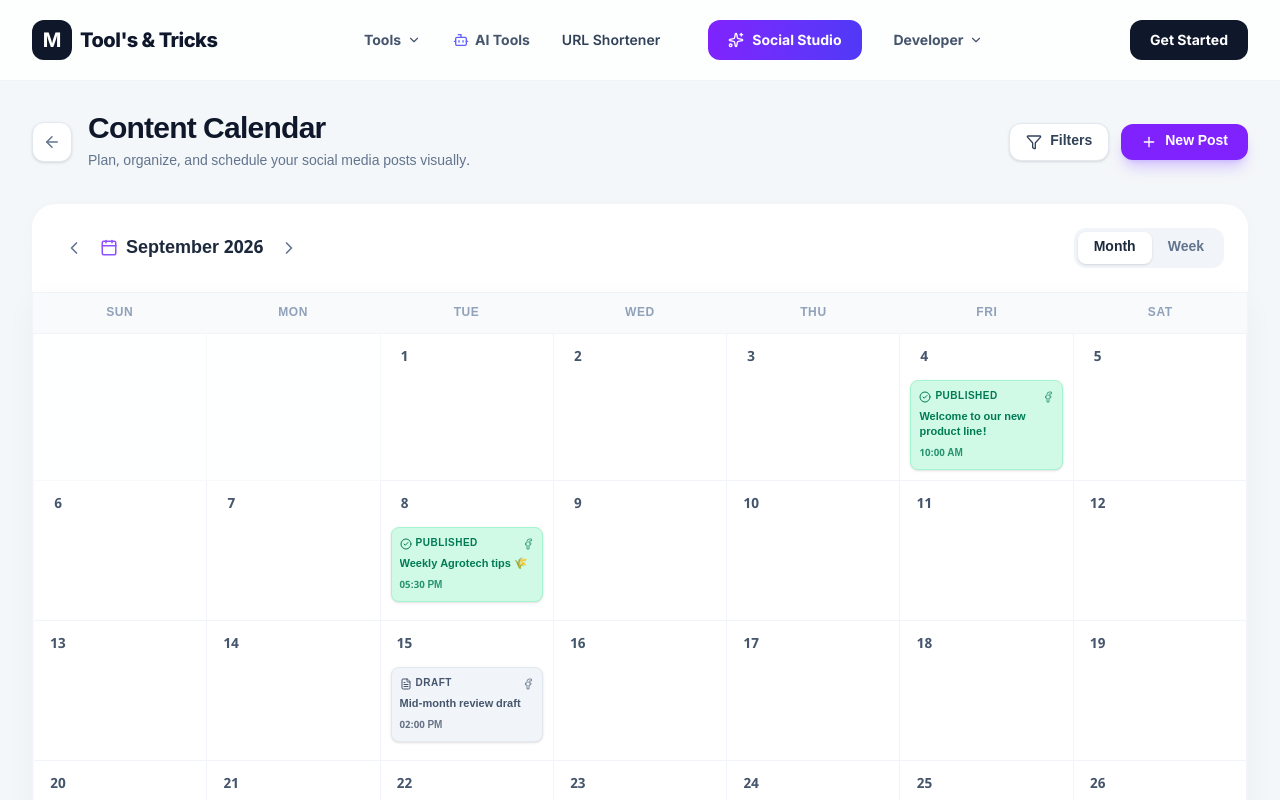
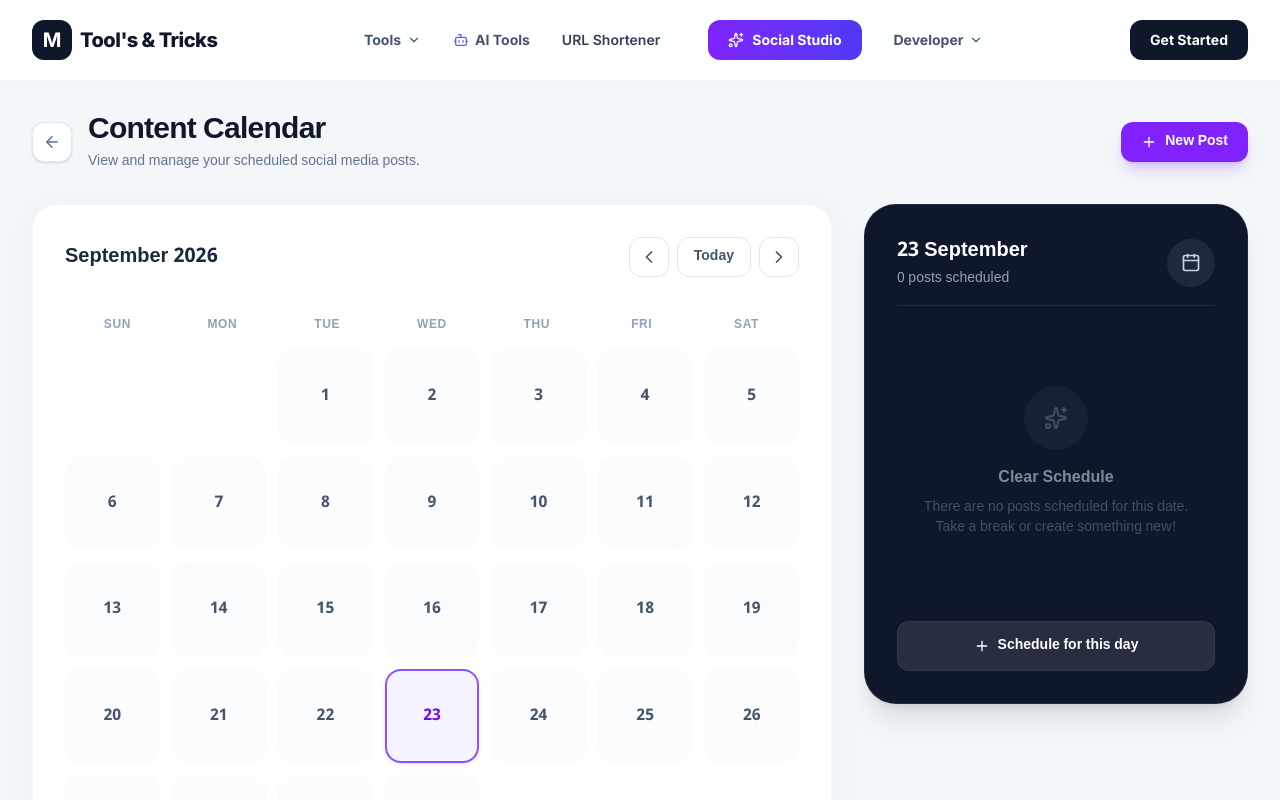
Before and after one commit to rashid-hash/tools-and-tricks, a Next.js app: page /social-studio/calendar in a window 1280 px wide. Shown: the top 800 px of the page. Built offline with nearby package versions, Linux system fonts and the light colour scheme.

Commit message:
Ai tools update and adding

```diff
--- a/app/social-studio/calendar/page.tsx
+++ b/app/social-studio/calendar/page.tsx
@@ -1,77 +1,73 @@
 "use client";
 
-import React, { useState } from "react";
+import React, { useState, useEffect } from "react";
 import { Noto_Sans_Bengali } from "next/font/google";
 import Link from "next/link";
 import {
-  ArrowLeft, ChevronLeft, ChevronRight,
-  Filter, Plus, Clock, CheckCircle2,
-  FileText, Calendar as CalendarIcon, Zap
+  ArrowLeft, ChevronLeft, ChevronRight, Plus,
+  Calendar as CalendarIcon, Clock, Image as ImageIcon,
+  Sparkles, CheckCircle2, MoreHorizontal
 } from "lucide-react";
 
 const notoSansBengali = Noto_Sans_Bengali({ subsets: ["bengali"], weight: ["400", "500", "600", "700"] });
 
 // Custom Facebook Icon
-const FacebookIcon = ({ size = 16, className = "" }) => (
+const FacebookIcon = ({ size = 24, className = "" }) => (
   <svg xmlns="http://www.w3.org/2000/svg" width={size} height={size} viewBox="0 0 24 24" fill="none" stroke="currentColor" strokeWidth="2" strokeLinecap="round" strokeLinejoin="round" className={className}>
     <path d="M18 2h-3a5 5 0 0 0-5 5v3H7v4h3v8h4v-8h3l1-4h-4V7a1 1 0 0 1 1-1h3z"/>
   </svg>
 );
 
-// Define a proper type for our posts to keep TypeScript happy
-interface ScheduledPost {
-  date: number;
-  time: string;
-  status: string;
-  content: string;
-  platform: string;
-  isAi?: boolean;
+export default function ContentCalendarPage() {
+  const [currentDate, setCurrentDate] = useState(new Date());
+  const [selectedDate, setSelectedDate] = useState(new Date());
+  const [scheduledPosts, setScheduledPosts] = useState<any[]>([]);
+
+  // Load scheduled posts from LocalStorage
+  useEffect(() => {
+    const savedPosts = localStorage.getItem('social_studio_scheduled_posts');
+    if (savedPosts) {
+      try {
+        setScheduledPosts(JSON.parse(savedPosts));
+      } catch (error) {
+        console.error("Failed to load posts", error);
       }
+    }
+  }, []);
 
-export default function ContentCalendarPage() {
-  const [currentMonth, setCurrentMonth] = useState("September 2026");
+  // Calendar Helper Functions
+  const getDaysInMonth = (year: number, month: number) => new Date(year, month + 1, 0).getDate();
+  const getFirstDayOfMonth = (year: number, month: number) => new Date(year, month, 1).getDay();
 
-  // Mock Calendar Data
-  const daysInMonth = Array.from({ length: 30 }, (_, i) => i + 1);
-  const startingEmptyDays = Array.from({ length: 2 }, (_, i) => i); // Month starts on Tuesday for Sept 2026 mock
+  const currentYear = currentDate.getFullYear();
+  const currentMonth = currentDate.getMonth();
 
-  const weekDays = ["Sun", "Mon", "Tue", "Wed", "Thu", "Fri", "Sat"];
+  const daysInMonth = getDaysInMonth(currentYear, currentMonth);
+  const firstDay = getFirstDayOfMonth(currentYear, currentMonth);
 
-  // Mock Scheduled Posts Data (Changed 'type' to 'status' to fix the TS error)
-  const scheduledPosts: ScheduledPost[] = [
-    { date: 4, time: "10:00 AM", status: "Published", content: "Welcome to our new product line!", platform: "FB" },
-    { date: 8, time: "05:30 PM", status: "Published", content: "Weekly Agrotech tips 🌾", platform: "FB" },
-    { date: 15, time: "02:00 PM", status: "Draft", content: "Mid-month review draft", platform: "FB" },
-    { date: 22, time: "07:00 PM", status: "Scheduled", content: "Upcoming webinar announcement 🚀", platform: "FB", isAi: true },
-    { date: 26, time: "09:00 AM", status: "Scheduled", content: "Customer success story video", platform: "FB" },
-    { date: 28, time: "08:15 PM", status: "Scheduled", content: "Top 5 farming techniques for 2026", platform: "FB", isAi: true },
-  ];
+  const monthNames = ["January", "February", "March", "April", "May", "June", "July", "August", "September", "October", "November", "December"];
+  const dayNames = ["Sun", "Mon", "Tue", "Wed", "Thu", "Fri", "Sat"];
 
-  const getStatusColor = (status: string) => {
-    switch(status) {
-      case "Published": return "bg-emerald-100 text-emerald-700 border-emerald-200";
-      case "Scheduled": return "bg-violet-100 text-violet-700 border-violet-200";
-      case "Draft": return "bg-slate-100 text-slate-600 border-slate-200";
-      default: return "bg-slate-100 text-slate-600";
-    }
+  const handlePrevMonth = () => setCurrentDate(new Date(currentYear, currentMonth - 1, 1));
+  const handleNextMonth = () => setCurrentDate(new Date(currentYear, currentMonth + 1, 1));
+
+  // Get formatted date string for matching (YYYY-MM-DD)
+  const getFormattedDate = (year: number, month: number, day: number) => {
+    return `${year}-${String(month + 1).padStart(2, '0')}-${String(day).padStart(2, '0')}`;
   };
 
-  const getStatusIcon = (status: string) => {
-    switch(status) {
-      case "Published": return <CheckCircle2 size={12} className="mr-1" />;
-      case "Scheduled": return <Clock size={12} className="mr-1" />;
-      case "Draft": return <FileText size={12} className="mr-1" />;
-      default: return null;
-    }
-  };
+  const selectedDateStr = getFormattedDate(selectedDate.getFullYear(), selectedDate.getMonth(), selectedDate.getDate());
+
+  // Filter posts for the selected day
+  const selectedDayPosts = scheduledPosts.filter(post => post.date === selectedDateStr);
 
   return (
     <div className={`min-h-screen bg-[#F4F7F9] font-sans ${notoSansBengali.className} text-slate-800 pb-20 pt-28`}>
 
-      <div className="max-w-[1400px] mx-auto px-4 md:px-8">
+      <div className="max-w-7xl mx-auto px-4 md:px-8">
 
-        {/* Header Section */}
-        <div className="flex flex-col md:flex-row md:items-center justify-between gap-4 mb-8">
+        {/* Header Navigation */}
+        <div className="flex flex-col sm:flex-row sm:items-center justify-between gap-4 mb-8">
           <div className="flex items-center gap-4">
             <Link href="/social-studio" className="w-10 h-10 rounded-xl bg-white border border-slate-200 flex items-center justify-center text-slate-500 hover:text-violet-600 hover:border-violet-200 hover:bg-violet-50 transition-all shadow-sm">
               <ArrowLeft size={18} />
@@ -81,130 +77,172 @@ export default function ContentCalendarPage() {
                 Content Calendar
               </h1>
               <p className="text-slate-500 text-sm font-medium mt-1">
-                Plan, organize, and schedule your social media posts visually.
+                View and manage your scheduled social media posts.
               </p>
             </div>
           </div>
 
-          <div className="flex items-center gap-3">
-            <button className="px-4 py-2 bg-white border border-slate-200 hover:border-slate-300 hover:bg-slate-50 text-slate-700 text-sm font-bold rounded-xl transition-all shadow-sm flex items-center gap-2">
-              <Filter size={16} /> Filters
-            </button>
-            <Link href="/social-studio/create" className="px-5 py-2 bg-violet-600 hover:bg-violet-700 text-white text-sm font-bold rounded-xl transition-all shadow-lg shadow-violet-500/30 flex items-center gap-2">
+          <Link href="/social-studio/create" className="inline-flex items-center justify-center gap-2 px-5 py-2.5 bg-violet-600 hover:bg-violet-700 text-white text-sm font-bold rounded-xl transition-all shadow-lg shadow-violet-500/30">
             <Plus size={16} /> New Post
           </Link>
         </div>
-        </div>
+
+        <div className="grid grid-cols-1 xl:grid-cols-12 gap-8">
+
+          {/* Left Column: Interactive Calendar Grid */}
+          <div className="xl:col-span-8">
+            <div className="bg-white rounded-[24px] shadow-[0_8px_30px_rgb(0,0,0,0.04)] border border-slate-100 p-6 md:p-8">
 
               {/* Calendar Controls */}
-        <div className="bg-white rounded-t-[24px] border-b border-slate-100 p-4 md:p-6 flex flex-col sm:flex-row justify-between items-center gap-4 shadow-[0_4px_20px_rgb(0,0,0,0.02)]">
+              <div className="flex items-center justify-between mb-8">
+                <h2 className="text-xl font-black text-slate-800">
+                  {monthNames[currentMonth]} {currentYear}
+                </h2>
                 <div className="flex items-center gap-2">
-            <button className="p-2 hover:bg-slate-100 rounded-lg text-slate-500 transition-colors">
+                  <button onClick={handlePrevMonth} className="w-10 h-10 rounded-xl border border-slate-200 flex items-center justify-center text-slate-600 hover:bg-slate-50 hover:text-violet-600 transition-colors">
                     <ChevronLeft size={20} />
                   </button>
-            <h2 className="text-lg font-extrabold text-slate-800 min-w-[160px] text-center flex items-center justify-center gap-2">
-              <CalendarIcon size={18} className="text-violet-500" /> {currentMonth}
-            </h2>
-            <button className="p-2 hover:bg-slate-100 rounded-lg text-slate-500 transition-colors">
+                  <button onClick={() => setCurrentDate(new Date())} className="px-4 h-10 rounded-xl border border-slate-200 flex items-center justify-center text-sm font-bold text-slate-600 hover:bg-slate-50 hover:text-violet-600 transition-colors">
+                    Today
+                  </button>
+                  <button onClick={handleNextMonth} className="w-10 h-10 rounded-xl border border-slate-200 flex items-center justify-center text-slate-600 hover:bg-slate-50 hover:text-violet-600 transition-colors">
                     <ChevronRight size={20} />
                   </button>
-          </div>
-
-          <div className="flex bg-slate-100 p-1 rounded-xl">
-            <button className="px-4 py-1.5 bg-white shadow-sm rounded-lg text-sm font-bold text-slate-800 transition-all">Month</button>
-            <button className="px-4 py-1.5 rounded-lg text-sm font-bold text-slate-500 hover:text-slate-800 transition-all">Week</button>
                 </div>
               </div>
 
               {/* Calendar Grid */}
-        <div className="bg-white rounded-b-[24px] shadow-[0_8px_30px_rgb(0,0,0,0.04)] border border-t-0 border-slate-100 overflow-hidden overflow-x-auto">
-          <div className="min-w-[900px]">
-
-            {/* Week Days Header */}
-            <div className="grid grid-cols-7 bg-slate-50 border-b border-slate-100">
-              {weekDays.map((day, idx) => (
-                <div key={idx} className="py-3 px-4 text-xs font-bold text-slate-400 uppercase tracking-wider text-center">
+              <div className="grid grid-cols-7 mb-2">
+                {dayNames.map(day => (
+                  <div key={day} className="text-center text-xs font-black text-slate-400 uppercase tracking-wider py-2">
                     {day}
                   </div>
                 ))}
               </div>
 
-            {/* Dates Grid */}
-            <div className="grid grid-cols-7 auto-rows-[minmax(140px,auto)] border-l border-slate-50">
-
-              {/* Empty Starter Days */}
-              {startingEmptyDays.map((_, idx) => (
-                <div key={`empty-${idx}`} className="bg-slate-50/30 border-r border-b border-slate-100 p-2 opacity-50"></div>
+              <div className="grid grid-cols-7 gap-2 md:gap-3">
+                {/* Empty Cells for alignment */}
+                {Array.from({ length: firstDay }).map((_, index) => (
+                  <div key={`empty-${index}`} className="aspect-square rounded-2xl bg-transparent"></div>
                 ))}
 
-              {/* Actual Days */}
-              {daysInMonth.map((day) => {
-                const dayPosts = scheduledPosts.filter(post => post.date === day);
-                const isToday = day === 30; // Highlighting 30th as today for mockup
+                {/* Days of the Month */}
+                {Array.from({ length: daysInMonth }).map((_, index) => {
+                  const day = index + 1;
+                  const dateStr = getFormattedDate(currentYear, currentMonth, day);
+                  const isToday = dateStr === getFormattedDate(new Date().getFullYear(), new Date().getMonth(), new Date().getDate());
+                  const isSelected = dateStr === selectedDateStr;
+
+                  // Check if this day has any scheduled posts
+                  const dayPosts = scheduledPosts.filter(p => p.date === dateStr);
+                  const hasPosts = dayPosts.length > 0;
 
                   return (
-                  <div key={day} className={`bg-white border-r border-b border-slate-100 p-2.5 transition-colors group relative ${isToday ? 'bg-violet-50/30' : 'hover:bg-slate-50/50'}`}>
-
-                    <div className="flex justify-between items-start mb-2">
-                      <span className={`text-sm font-bold w-7 h-7 flex items-center justify-center rounded-full ${isToday ? 'bg-violet-600 text-white shadow-md shadow-violet-500/30' : 'text-slate-600 group-hover:text-violet-600'}`}>
+                    <button
+                      key={day}
+                      onClick={() => setSelectedDate(new Date(currentYear, currentMonth, day))}
+                      className={`relative aspect-square rounded-2xl flex flex-col items-center justify-center border-2 transition-all group ${
+                        isSelected
+                          ? "border-violet-500 bg-violet-50 shadow-sm"
+                          : isToday
+                            ? "border-slate-300 bg-slate-50 hover:border-violet-300"
+                            : "border-transparent bg-slate-50/50 hover:bg-slate-100"
+                      }`}
+                    >
+                      <span className={`text-sm md:text-base font-bold ${
+                        isSelected ? "text-violet-700" : isToday ? "text-slate-900" : "text-slate-600"
+                      }`}>
                         {day}
                       </span>
-                      {/* Hover action - Add post on specific date */}
-                      <button className="opacity-0 group-hover:opacity-100 p-1 text-slate-400 hover:text-violet-600 bg-white rounded-md shadow-sm transition-all">
-                        <Plus size={14} />
+
+                      {/* Post Indicators (Dots) */}
+                      {hasPosts && (
+                        <div className="absolute bottom-2 flex gap-1">
+                          {dayPosts.slice(0, 3).map((_, i) => (
+                            <span key={i} className={`w-1.5 h-1.5 rounded-full ${isSelected ? 'bg-violet-500' : 'bg-blue-500'}`}></span>
+                          ))}
+                          {dayPosts.length > 3 && <span className="w-1.5 h-1.5 rounded-full bg-slate-300"></span>}
+                        </div>
+                      )}
                     </button>
-                    </div>
-
-                    <div className="space-y-2">
-                      {dayPosts.map((post, idx) => (
-                        <div
-                          key={idx}
-                          className={`p-2 rounded-lg border ${getStatusColor(post.status)} text-left shadow-sm cursor-pointer hover:opacity-80 transition-opacity`}
-                        >
-                          <div className="flex items-center justify-between mb-1.5">
-                            <span className="flex items-center text-[10px] font-extrabold uppercase tracking-wider">
-                              {getStatusIcon(post.status)}
-                              {post.status}
-                            </span>
-                            {post.platform === "FB" && <FacebookIcon size={12} className="opacity-70" />}
-                          </div>
-                          <p className="text-[11px] font-semibold leading-snug line-clamp-2 mb-1.5">
-                            {post.content}
-                          </p>
-                          <div className="flex items-center justify-between text-[10px] font-bold opacity-80">
-                            <span>{post.time}</span>
-                            {/* Fixed the title prop TS error by wrapping with a span */}
-                            {post.isAi && <span title="AI Generated"><Zap size={10} className="text-amber-500" /></span>}
-                          </div>
-                        </div>
-                      ))}
+                  );
+                })}
               </div>
 
             </div>
-                );
-              })}
+          </div>
 
+          {/* Right Column: Selected Day Details */}
+          <div className="xl:col-span-4">
+            <div className="bg-[#0F172A] rounded-[32px] p-6 md:p-8 shadow-xl border border-slate-700/50 sticky top-28 min-h-[500px] flex flex-col">
+
+              <div className="flex items-center justify-between mb-8 pb-4 border-b border-slate-700/50">
+                <div>
+                  <h3 className="text-xl font-bold text-white mb-1">
+                    {selectedDate.getDate()} {monthNames[selectedDate.getMonth()]}
+                  </h3>
+                  <p className="text-slate-400 text-sm font-medium">
+                    {selectedDayPosts.length} post{selectedDayPosts.length !== 1 ? 's' : ''} scheduled
+                  </p>
                 </div>
+                <div className="w-12 h-12 rounded-full bg-slate-800 flex items-center justify-center text-slate-300">
+                  <CalendarIcon size={20} />
                 </div>
               </div>
 
-        {/* Legend */}
-        <div className="mt-6 flex flex-wrap items-center justify-center gap-6">
-          <div className="flex items-center gap-2 text-sm font-bold text-slate-600">
-            <span className="w-3 h-3 rounded-full bg-violet-400"></span> Scheduled
+              <div className="flex-1 overflow-y-auto custom-scrollbar space-y-4">
+                {selectedDayPosts.length > 0 ? (
+                  selectedDayPosts.map((post, idx) => (
+                    <div key={post.id || idx} className="bg-white/10 rounded-2xl p-5 border border-white/5 hover:bg-white/15 transition-colors">
+                      <div className="flex items-center justify-between mb-3">
+                        <div className={`px-2.5 py-1 rounded-md text-[10px] font-bold uppercase tracking-wider ${
+                          post.status === "SCHEDULED" ? "bg-amber-500/20 text-amber-300" : "bg-emerald-500/20 text-emerald-300"
+                        }`}>
+                          {post.status}
                         </div>
-          <div className="flex items-center gap-2 text-sm font-bold text-slate-600">
-            <span className="w-3 h-3 rounded-full bg-emerald-400"></span> Published
+                        <div className="flex items-center gap-1.5 text-slate-400 text-xs font-bold">
+                          <Clock size={12} /> {post.time}
                         </div>
-          <div className="flex items-center gap-2 text-sm font-bold text-slate-600">
-            <span className="w-3 h-3 rounded-full bg-slate-400"></span> Draft
                       </div>
-          <div className="flex items-center gap-2 text-sm font-bold text-slate-600">
-            <Zap size={14} className="text-amber-500" /> AI Generated
+
+                      <p className="text-slate-200 text-sm font-medium leading-relaxed mb-4 line-clamp-3">
+                        {post.caption || "No caption provided. Contains media content."}
+                      </p>
+
+                      <div className="flex items-center justify-between pt-3 border-t border-white/10">
+                        <div className="flex items-center gap-2">
+                          <div className="w-6 h-6 rounded-full bg-blue-500 flex items-center justify-center">
+                            <FacebookIcon size={10} className="text-white" />
+                          </div>
+                          <span className="text-xs font-bold text-slate-300">{post.pageName}</span>
+                        </div>
+                        <button className="text-slate-400 hover:text-white transition-colors p-1">
+                          <MoreHorizontal size={16} />
+                        </button>
+                      </div>
+                    </div>
+                  ))
+                ) : (
+                  <div className="h-full flex flex-col items-center justify-center text-center px-4 py-12 opacity-60">
+                    <div className="w-16 h-16 rounded-full bg-slate-800 flex items-center justify-center mb-4">
+                      <Sparkles size={24} className="text-slate-500" />
+                    </div>
+                    <p className="text-slate-300 font-bold mb-2">Clear Schedule</p>
+                    <p className="text-slate-500 text-sm font-medium">There are no posts scheduled for this date. Take a break or create something new!</p>
+                  </div>
+                )}
+              </div>
+
+              {selectedDayPosts.length === 0 && (
+                <Link href="/social-studio/create" className="mt-6 w-full flex items-center justify-center gap-2 py-3.5 bg-white/10 hover:bg-white/20 text-white rounded-xl text-sm font-bold transition-all border border-white/5">
+                  <Plus size={16} /> Schedule for this day
+                </Link>
+              )}
             </div>
           </div>
 
         </div>
       </div>
+    </div>
   );
 }
```
Lines whose indentation alone changed are shown as unchanged.
